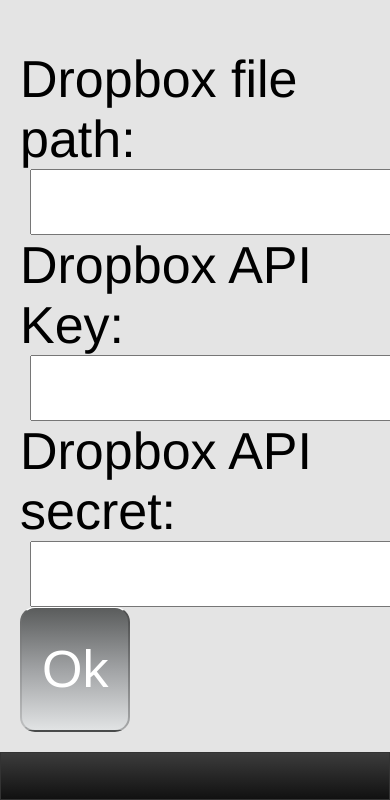
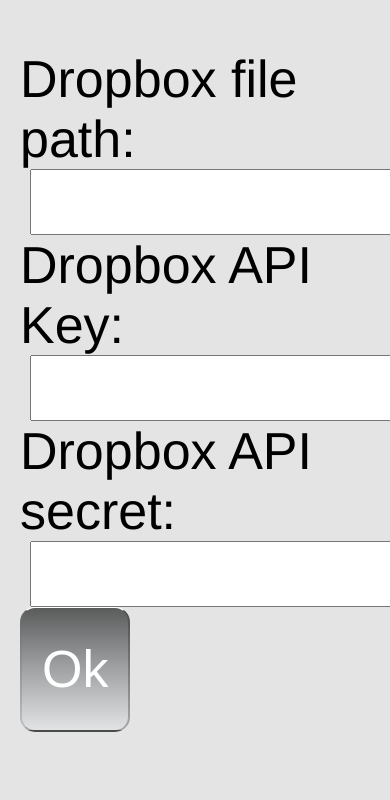
Before and after one commit to auramo/rgm-mobile, a plain HTML site: page www/index.html in a window 390 px wide. Shown: the part 217-1017 px from the top of the page. After the commit the page ends 969 px from the top, so only its background shows below. Drawn offline with Linux system fonts and the light colour scheme.

Commit message:
Remove problematic footer

```diff
--- a/www/index.html
+++ b/www/index.html
@@ -82,10 +82,6 @@
             <p class="event listening">Connecting to Device</p>
           </div>
 	</div>
-
-	<div class="ui-footer ui-bar-a">
-	  <h4>&nbsp;</h4>
-	</div>
       </div>
 
       <script type="text/javascript" src="js/jquery-2.0.3.js"></script>
```
